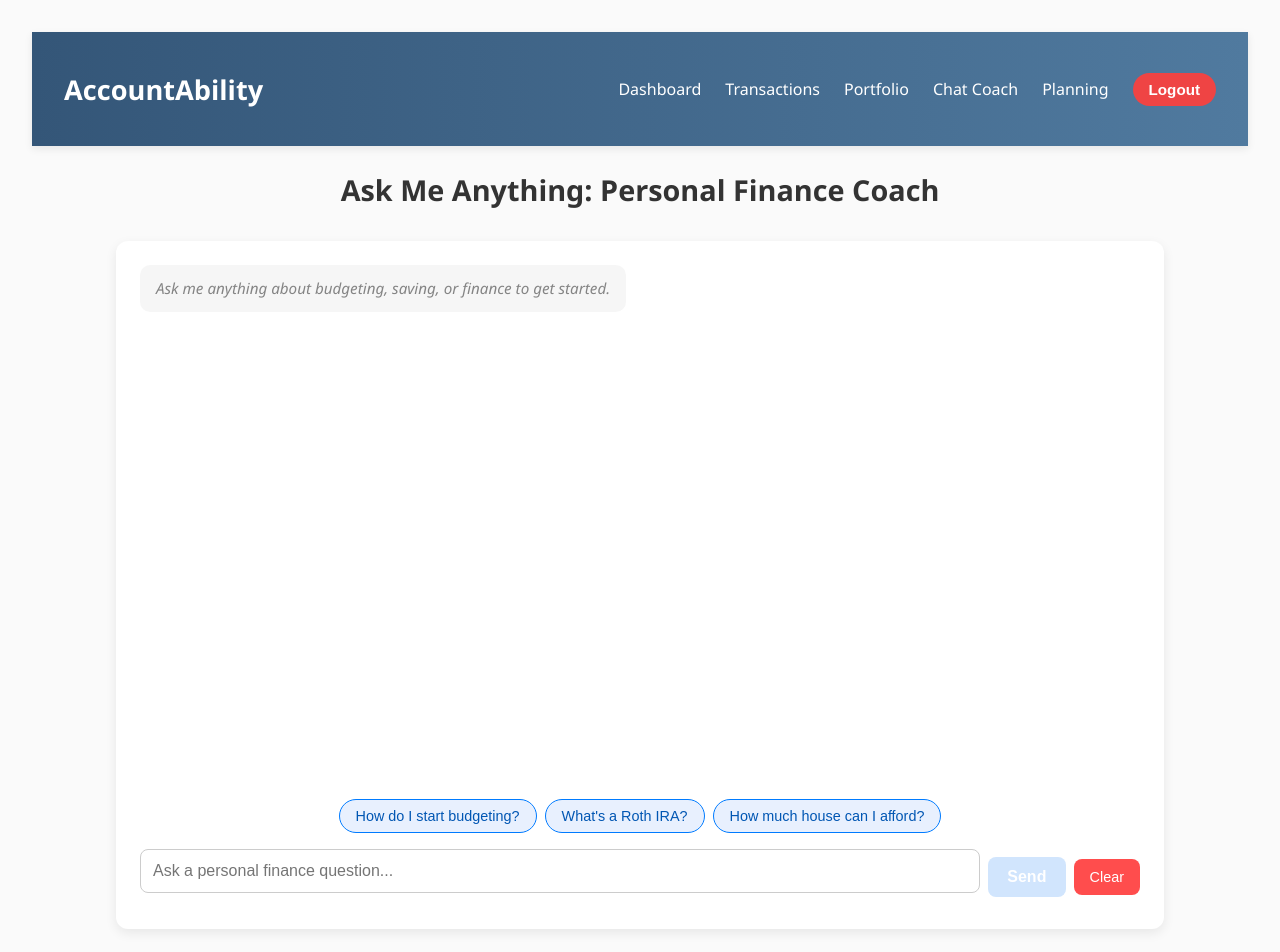
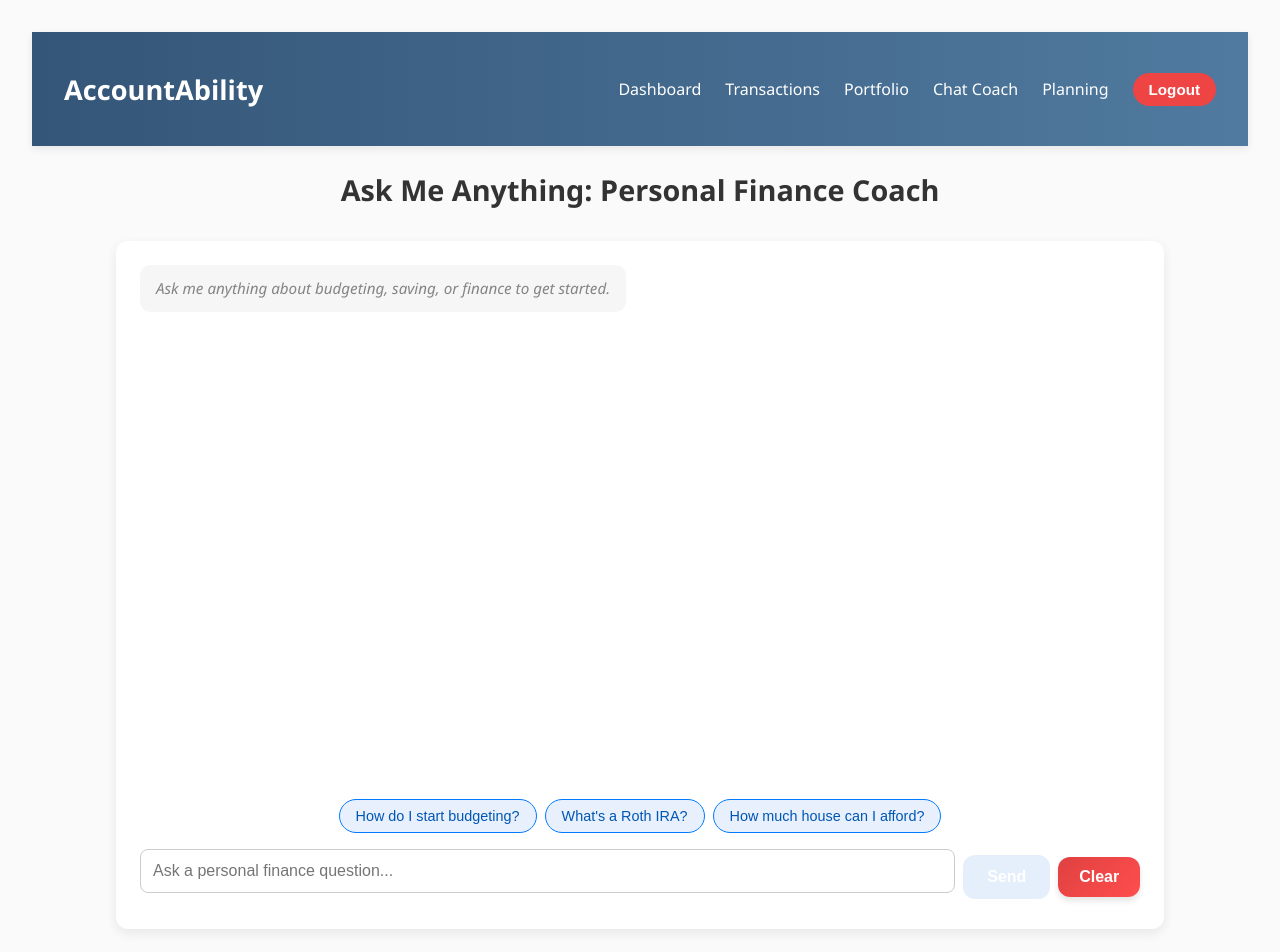
Before and after one commit to victorvaladez1/accountability-finance, a React (Create React App) app in the folder frontend/: page /chat-coach in a window 1280 px wide. Shown: the top 952 px of the page. Built offline with nearby package versions, Linux system fonts and the light colour scheme; no server answers.

Commit message:
Enhanced button styling for Send and Clear in ChatCoach page

```diff
--- a/frontend/src/pages/ChatCoach.css
+++ b/frontend/src/pages/ChatCoach.css
@@ -69,41 +69,54 @@
     border-radius: 8px;
 }
 
+/* --- Enhanced Send Button --- */
 .chat-input button:not(.clear-btn-inline) {
-    background: #007bff;
+    background: linear-gradient(135deg, #0056b3, #007bff); /* Gradient for a modern look */
     color: white;
-    padding: 0.7rem 1.2rem;
-    font-weight: 600;
+    padding: 0.8rem 1.5rem;
+    font-weight: bold;
     font-size: 1rem;
     border: none;
-    border-radius: 8px;
+    border-radius: 12px; /* Slightly more rounded for elegance */
+    box-shadow: 0 4px 6px rgba(0, 0, 0, 0.1); /* Subtle shadow for depth */
     cursor: pointer;
-    transition: background-color 0.2s ease;
+    transition: transform 0.2s ease, background-color 0.2s ease;
 }
 
 .chat-input button:not(.clear-btn-inline):hover {
-    background: #0056b3;
+    background: linear-gradient(135deg, #003c82, #0056b3); /* Darker gradient on hover */
+    transform: scale(1.05); /* Subtle scaling for interactivity */
 }
 
 .chat-input button:disabled {
-    background: #b3d4fc;
+    background: #d4e4fa; /* Softer tone for disabled state */
     cursor: not-allowed;
+    box-shadow: none;
 }
 
-/* --- Clear Button Inline --- */
+/* --- Enhanced Clear Button --- */
 .clear-btn-inline {
-    background: #ff4d4d;
+    background: linear-gradient(135deg, #e04141, #ff4d4d); /* Gradient for a vibrant look */
+    color: white;
+    padding: 0.7rem 1.3rem;
+    font-weight: bold;
+    font-size: 1rem;
     border: none;
-    color: white;
-    padding: 0.6rem 1rem;
-    border-radius: 8px;
+    border-radius: 12px; /* Consistent roundness */
+    box-shadow: 0 4px 6px rgba(0, 0, 0, 0.1); /* Subtle shadow for depth */
     cursor: pointer;
-    font-weight: 500;
-    transition: background-color 0.2s;
+    transition: transform 0.2s ease, background-color 0.2s ease;
 }
 
 .clear-btn-inline:hover {
-    background: #e04141;
+    background: linear-gradient(135deg, #c12b2b, #e04141); /* Darker gradient on hover */
+    transform: scale(1.05); /* Interactive scaling */
+}
+
+.clear-btn-inline:disabled {
+    background: #f8c8c8; /* Softer tone for disabled state */
+    cursor: not-allowed;
+    box-shadow: none;
 }
 
 /* --- Chat Title --- */
```
